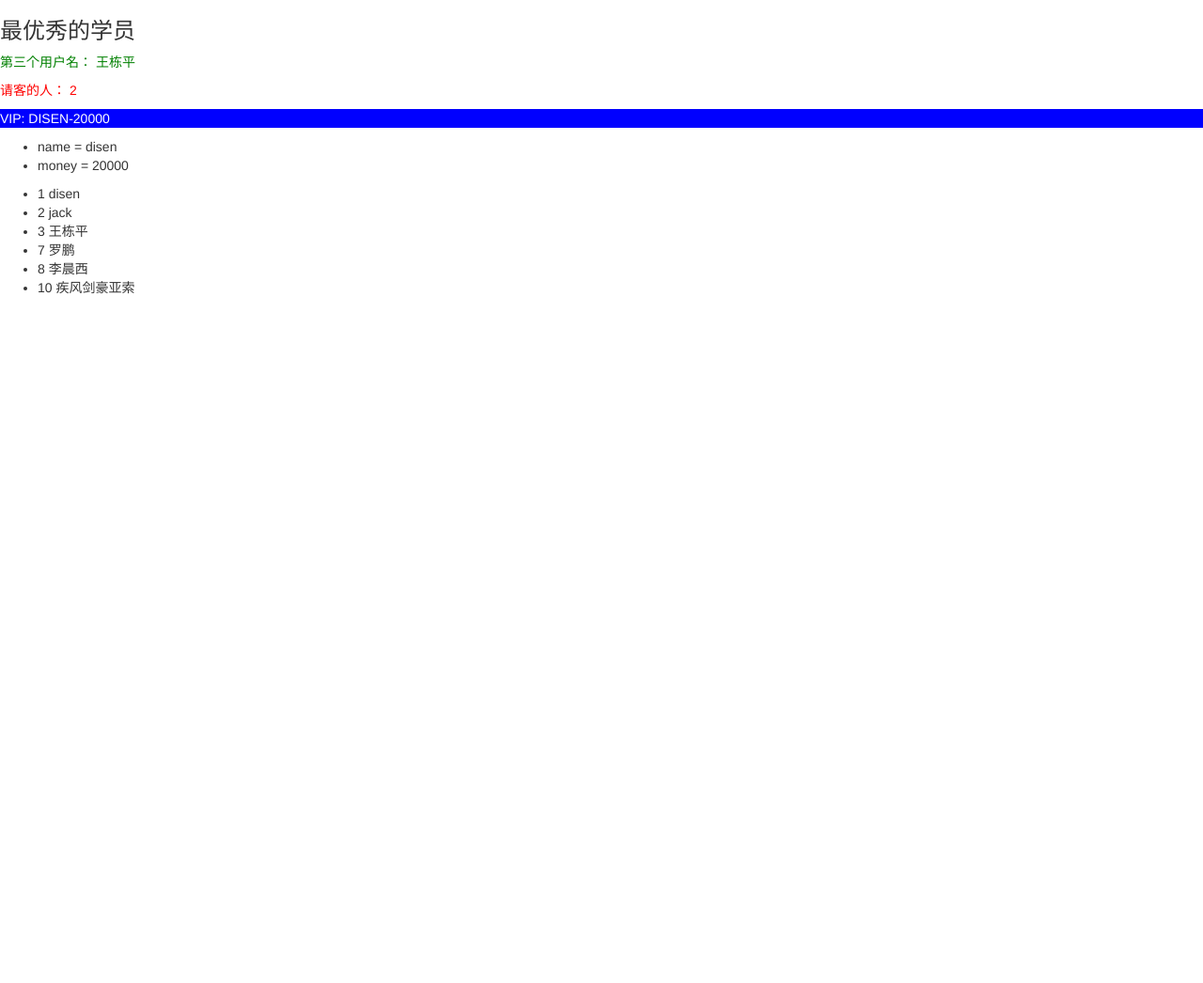
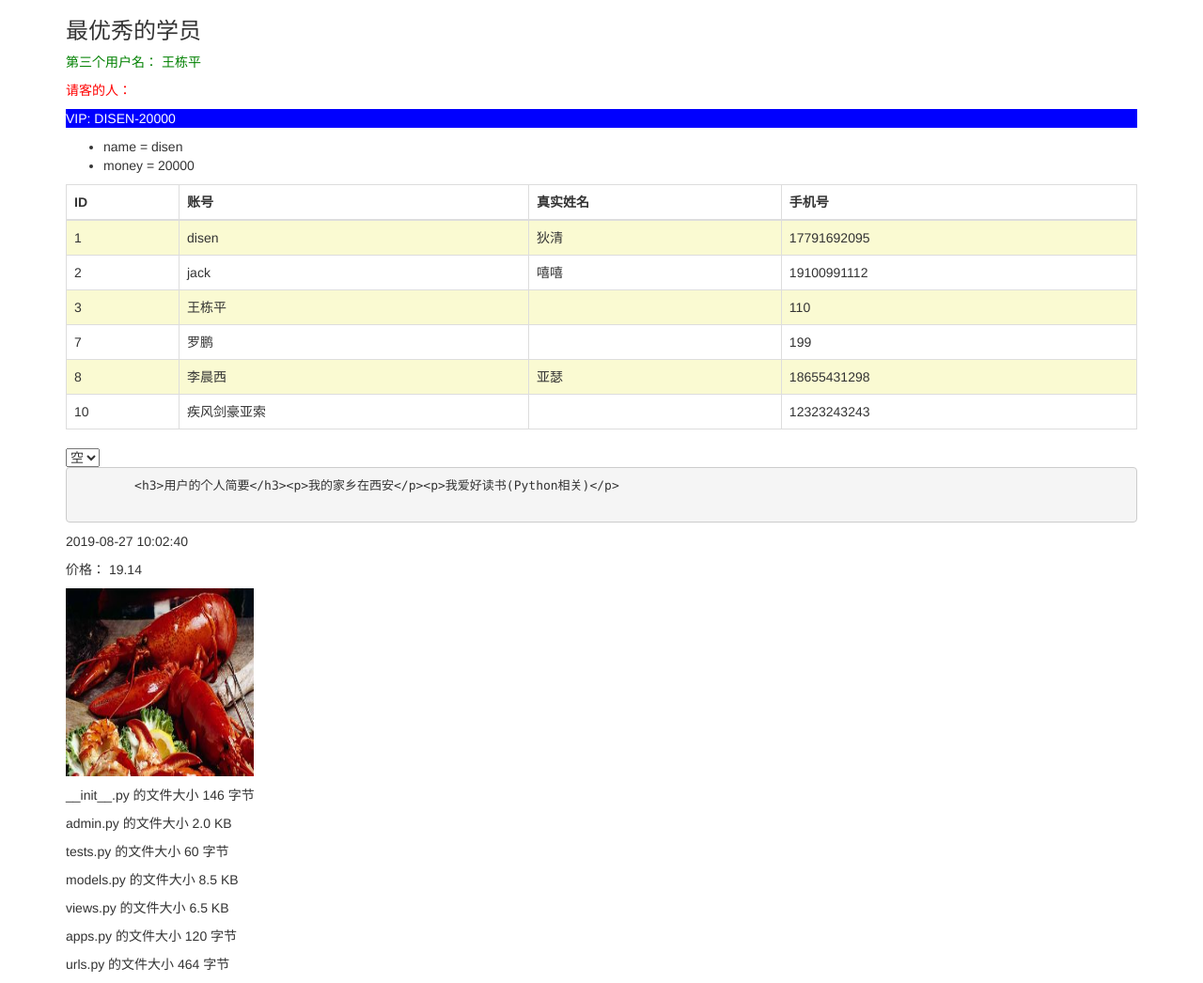
Before and after one commit to disenQF/StoreOA, a Django app: page /user/list in a window 1280 px wide. Shown: the whole page at 94% size. Before the commit the page ends 313 px from the top, so only its background shows below. Run offline with Django 3.2, Linux system fonts and the light colour scheme; data comes from the database, SQL or seed files in the repository; some libraries are stand-ins or nearby versions.

Commit message:
格式化过滤器及自定义过滤器

```diff
--- a/mainapp/__init__.py
+++ b/mainapp/__init__.py
@@ -0,0 +1,6 @@
+from django.template.defaultfilters import register
+import os
+
+@register.filter('ellipse')
+def ellipse(value):
+    return os.path.split(value)[-1]
--- a/mainapp/views.py
+++ b/mainapp/views.py
@@ -1,11 +1,15 @@
 import logging
 import random
 
+from datetime import datetime
+
+import os
 from django.http import HttpResponse, JsonResponse
 from django.shortcuts import render, redirect
 from django.db.models import Count, Sum, Min, Max, Avg, F, Q
 from django.template import loader
 
+from helloDjango import settings
 from mainapp.models import UserEntity, FruitEntity, StoreEntity
 
 
@@ -115,7 +119,7 @@ def user_list3(request):
     users = UserEntity.objects.all()
     msg = '最优秀的学员'
 
-    error_index = random.randint(0, users.count()-1)
+    # error_index = random.randint(0, users.count()-1)
 
     vip = {
         'name': 'disen',
@@ -131,9 +135,23 @@ def user_list3(request):
     #     'users': users
     # })
 
+    # names = ['Disen', 'Jack', 'Lucy']
+    names = []
+    info = '<h3>用户的个人简要</h3><p>我的家乡在西安</p><p>我爱好读书(Python相关)</p>'
+
+    now = datetime.now()
+
+    file_dir = os.path.join(settings.BASE_DIR, 'mainapp/')
+    files = {file_name: os.stat(file_dir+file_name)
+             for file_name in os.listdir(file_dir)
+             if os.path.isfile(file_dir+file_name)}
+
+    price = 19.1356
+
+    img_html = "<img width=200 height=200 src='/media/store/ms6.jpg' />"
+
     html = loader.render_to_string('user/list.html',
                                    locals())
-
     return HttpResponse(html,
                         status=200)  # 增加响应头？？
 
--- a/templates/user/list.html
+++ b/templates/user/list.html
@@ -6,8 +6,25 @@
     <meta name="viewport" content="width=device-width,initial-scale=1">
     <title>主页</title>
     {% include 'base_css.html' %}
+    <style>
+        .even {
+            background-color: lightgoldenrodyellow;
+        }
+
+         .red {
+            background-color: red;
+        }
+
+         .blue {
+            background-color: blue;
+        }
+
+         .green {
+            background-color: green;
+        }
+    </style>
 </head>
-<body>
+<body class="container">
 <h3>{{ msg }}</h3>
 <p style="color: green">
     第三个用户名： {{ users.2.name }}
@@ -21,16 +38,82 @@
 </p>
 <ul>
     {% for key, value in vip.items %}
-       <li>{{ key }} = {{ value }}</li>
+        <li>{{ key }} = {{ value }}</li>
     {% endfor %}
 
 </ul>
-<ul>
-    {% for user in users %}
-        <li>{{ user.id }} {{ user.name }}</li>
+<table class="table table-bordered table-hover">
+    <thead>
+    <th>ID</th>
+    <th>账号</th>
+    <th>真实姓名</th>
+    <th>手机号</th>
+    </thead>
+    <tbody>
 
+    {% if users %}
+        {% for user in users %}
+{#  <tr class="{% cycle "red" "green" "blue"  %}">#}
+
+{#            <tr {% ifequal forloop.counter 3 %}class="even"{% endifequal %}>#}
+               <tr {% ifequal forloop.counter|divisibleby:2 0 %} class="even" {% endifequal %}>
+                <td>{{ user.id }}</td>
+                <td>{{ user.name }}</td>
+                <td>{{ user.realprofile.real_name }}</td>
+                <td>{{ user.phone }}</td>
+            </tr>
+        {% endfor %}
+
+    {% else %}
+        <tr>
+            <td colspan="4">无数据</td>
+        </tr>
+    {% endif %}
+    </tbody>
+</table>
+
+<select>
+    {% for name in names %}
+        <option>{{ name }}</option>
+
+        {% empty %}
+        <option>空</option>
     {% endfor %}
-</ul>
+</select>
+
+<!--  网页HTML的注释  -->
+{# 单行注释 #}
+{% comment %}
+for 循环+if条件
+{% endcomment %}
+
+{% autoescape on %}
+    <pre>
+        {{ info }}
+    </pre>
+{% endautoescape %}
+
+<p>
+{#  https://docs.djangoproject.com/en/2.0/ref/templates/builtins/#date #}
+    {{ now|date:"Y-m-d H:i:s" }}
+</p>
+
+<p>
+   价格： {{ price|floatformat:2 }}
+</p>
+
+<p>
+    {{ img_html|safe }}
+</p>
+
+
+{% for path, f_stat in files.items %}
+<p>
+    {{ path|ellipse }} 的文件大小 {{ f_stat.st_size|filesizeformat }}
+</p>
+
+{% endfor %}
+
 
 {% include 'base_js.html' %}
 </body>
```
